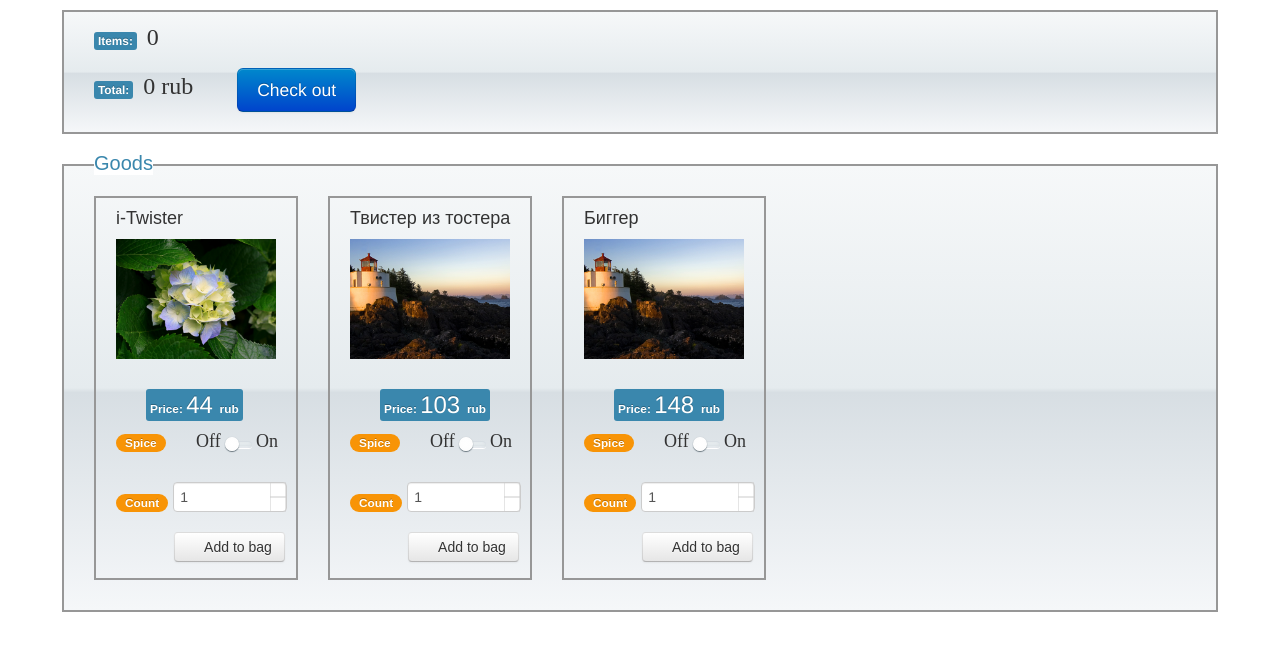
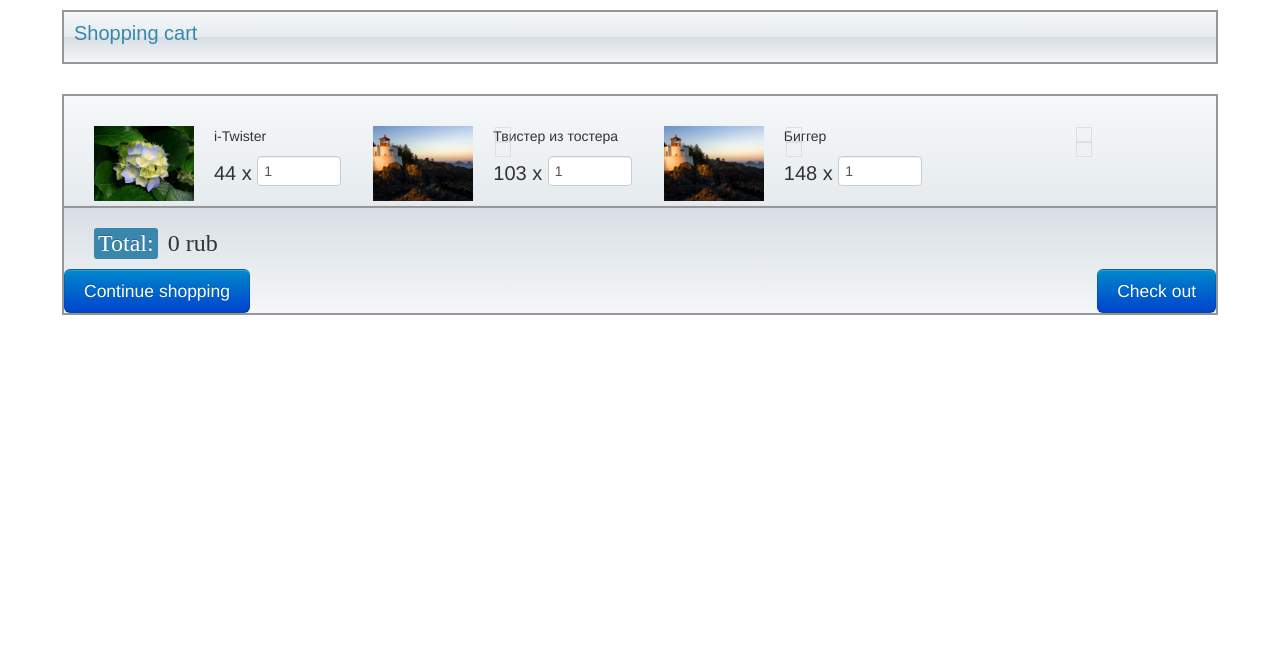
Before and after one commit to SmirnovaOlga/orders, a website: page app/index.html at #/cart in a window 1280 px wide. Drawn offline with Linux system fonts and the light colour scheme.

Commit message:
Add new cart.html.

```diff
--- a/app/css/style.css
+++ b/app/css/style.css
@@ -34,7 +34,7 @@
 
 .summary {
     margin: 0 10px 0 10px;
-    font: 24px bold ;
+    font: 24px bold;
 }
 
 .text {
@@ -92,7 +92,7 @@
 }
 
 .counter {
-    width: 100px;
+    width: 70px;
 }
 
 .arrow-up {
@@ -247,3 +247,46 @@ body{
     left: 140px;
     font: 18px italic;
 }
+
+.main-cart {
+    background: #f6f8f9; /* Old browsers */
+    background: -moz-linear-gradient(top, #f6f8f9 0%, #e5ebee 50%, #d7dee3 51%, #f5f7f9 100%); /* FF3.6+ */
+    background: -webkit-gradient(linear, left top, left bottom, color-stop(0%,#f6f8f9), color-stop(50%,#e5ebee), color-stop(51%,#d7dee3), color-stop(100%,#f5f7f9)); /* Chrome,Safari4+ */
+    background: -webkit-linear-gradient(top, #f6f8f9 0%,#e5ebee 50%,#d7dee3 51%,#f5f7f9 100%); /* Chrome10+,Safari5.1+ */
+    background: -o-linear-gradient(top, #f6f8f9 0%,#e5ebee 50%,#d7dee3 51%,#f5f7f9 100%); /* Opera 11.10+ */
+    background: -ms-linear-gradient(top, #f6f8f9 0%,#e5ebee 50%,#d7dee3 51%,#f5f7f9 100%); /* IE10+ */
+    background: linear-gradient(to bottom, #f6f8f9 0%,#e5ebee 50%,#d7dee3 51%,#f5f7f9 100%); /* W3C */
+    filter: progid:DXImageTransform.Microsoft.gradient( startColorstr='#f6f8f9', endColorstr='#f5f7f9',GradientType=0 ); /* IE6-9 */
+    border:2px solid rgb(151, 151, 151);
+    width: 90% !important;
+    height: 90%;
+    margin-top: 10px;
+}
+
+.text-cart {
+    font: 20px sans-serif;
+    padding: 10px 0 0 10px;
+}
+
+.cart {
+    padding: 30px 30px 30px 30px;
+}
+
+.button-check {
+    float:right;
+}
+
+.item-cart {
+    border:2px solid rgb(151, 151, 151);
+    height: 100px;
+    width: 120px;
+    padding: 10px 0 0 20px;
+    font: 12px sans-serif;
+    margin-left: 30px;
+    margin-bottom: 30px;
+}
+
+.cart-footer {
+    clear: both;
+    border-top: 2px solid rgb(151, 151, 151);
+}
--- a/app/js/app.js
+++ b/app/js/app.js
@@ -10,6 +10,6 @@ angular.module('ordersApp', [
     ]).
     config(['$routeProvider', function ($routeProvider) {
         $routeProvider.when('/', {templateUrl: 'partials/index.html', controller: 'IndexCtrl'});
-        $routeProvider.when('/:path*', {templateUrl: 'partials/index.html', controller: 'IndexCtrl'});
+        $routeProvider.when('/cart', {templateUrl: 'partials/cart.html', controller: 'IndexCtrl'});
         $routeProvider.otherwise({redirectTo: '/'});
     }]);
--- a/app/js/controllers.js
+++ b/app/js/controllers.js
@@ -13,6 +13,12 @@ angular.module('ordersApp.controllers', []).
 			{id: 2, title: 'Твистер из тостера', price: 103, spices: 'off', count: 1, image: "img/Lighthouse.jpg", description: "This is fresh salad with tasty pork"},
             {id: 3, title: 'Биггер', price: 148, spices: 'off', count: 1, image: "img/Lighthouse.jpg", description: "This is fresh salad with tasty beef"}
 		];
+
+        $scope.carts = [
+            {id: 1, title: 'i-Twister', price: 44, spices: 'off', count: 1, image: "img/Hydrangeas.jpg", description: "This is fresh salad with tasty chiken"},
+            {id: 2, title: 'Твистер из тостера', price: 103, spices: 'off', count: 1, image: "img/Lighthouse.jpg", description: "This is fresh salad with tasty pork"},
+            {id: 3, title: 'Биггер', price: 148, spices: 'off', count: 1, image: "img/Lighthouse.jpg", description: "This is fresh salad with tasty beef"}
+        ];
 
         $scope.sum = 0;
         $scope.amount = 0;
@@ -39,24 +45,22 @@ angular.module('ordersApp.controllers', []).
                 $scope.sum +=  $scope.cart[j].price * $scope.cart[j].count;
                 $scope.amount += $scope.cart[j].count;
             }
-
             console.log($scope.sum);
         }
 
+
         $scope.check = function() {
-            var postData = {p_flow_id: $('#pFlowId').val(),
-                p_flow_step_id: $('#pFlowStepId').val(),
-                p_instance: $('#pInstance').val(),
-                x01: self.search_field.val().toLowerCase(),
-                x02: this.id,
-                x03: $('#' + self.form_field.id).chosen_value().join(',')
-            };
-            $http.post("wwv_flow.show", postData
-                ).success(function(data, status, headers, config){
-
-            }).error(function(data, status, headers, config) {
-
-            });
+//            var postData = {p_flow_id: $('#pFlowId').val(),
+//                p_flow_step_id: $('#pFlowStepId').val(),
+//                p_instance: $('#pInstance').val(),
+//                x01: $scope.cart
+//            };
+//            $http.post("wwv_flow.show", postData
+//                ).success(function(data, status, headers, config){
+//
+//            }).error(function(data, status, headers, config) {
+//
+//            });
         }
 
 
--- /dev/null
+++ b/app/partials/cart.html
@@ -0,0 +1,33 @@
+<div id="menu" class="container" style="height: 50px;">
+    <p class="text-info text-cart">Shopping cart</p>
+</div>
+
+<div class="container main-cart">
+    <div class="cart">
+
+        <div ng-repeat="el in carts" style="border-right: 2px solid rgb(151, 151, 151);">
+
+            <span class="image" style="float: left; margin-right: 20px;">
+                <img ng-src="{{ el.image }}" height="80px" width="100px">
+            </span>
+            <span style="float: left;"><p class="title">{{ el.title }} </p>
+            <p>
+                <strong style="font: 20px Helvetica;"> {{ el.price }} x </strong>
+                <span counter item-index="{{ $index }}"></span>
+            </p>
+            </span>
+        </div>
+
+    </div>
+
+
+    <div class="cart-footer">
+        <p class="label label-info price" style="font: 24px bold !important;">Total:</p><span class="summary">{{ sum }} rub</span>
+            <div style="margin-top: 10px;">
+                <a class="btn btn-primary btn-large" ng-href="#/">Continue shopping</a>
+                <a class="btn btn-primary btn-large button-check" ng-click="check()">Check out</a>
+            </div>
+        </div>
+    </div>
+
+</div>
--- a/app/partials/index.html
+++ b/app/partials/index.html
@@ -3,7 +3,7 @@
     <p><span class="label label-info price">Items:</span><span class="summary">{{ amount }}</span></p>
      <span class="label label-info price">Total:</span><span class="summary">{{ sum }} rub</span>
      <span class="check">
-        <a class="btn btn-primary btn-large" ng-click="check()">Check out</a>
+        <a class="btn btn-primary btn-large" ng-href="#/cart">View cart</a>
      </span>
 </div>
 
@@ -15,8 +15,7 @@
             <p>{{ item.title }}</p>
 
             <p class="image"><img ng-src="{{ item.image }}" height="100px" width="160px" ng-mouseenter="show = true" ng-mouseleave="show = false">
-            <p class="description" ng-show="show">{{ item.description }}</p>
-            </p>
+            <p class="description" ng-show="show">{{ item.description }}</p></p>
 
             <span class="label label-info price">Price:
             <strong style="font: 24px Helvetica;"> {{ item.price }} </strong><span>rub</span></span>
@@ -35,11 +34,11 @@
             </span>
 
 				<p class="article" style="margin-top: 40px;">
-					<span class="badge badge-warning">Count</span>
+					<span class="badge badge-warning" style="margin-right: 30px;">Count</span>
 					<span counter item-index="{{ $index }}"></span>
 				</p>
 
-				<a class="btn button" ng-click="add($index)"><i class="icon-shopping-cart"></i> Add to bag</a>
+				<a class="btn button" ng-click="add($index)"><i class="icon-shopping-cart"></i> Add to cart</a>
 			</form>
         </div>
     </div>
```
